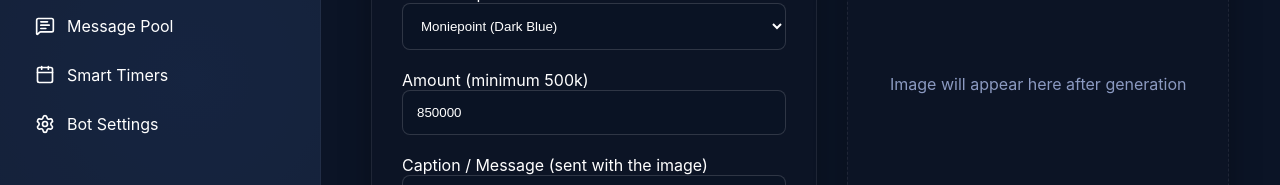
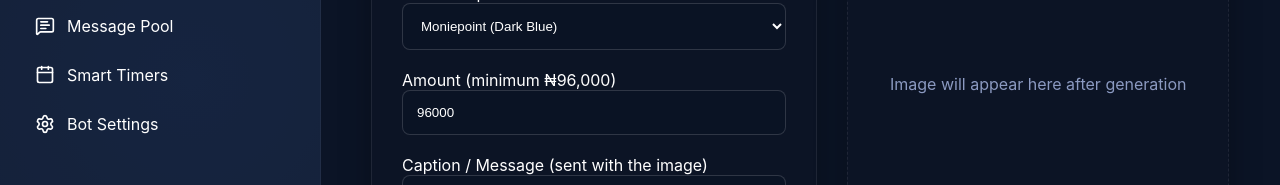
Before and after one commit to Muhamzy-ui/BankwalletAI, a React (Vite) app in the folder frontend/: page /posts in a window 1280 px wide. Shown: the part 321-506 px from the top of the page. Built offline with nearby package versions, Linux system fonts and the light colour scheme; no server answers; sample sign-in values are in the browser's storage.

Commit message:
Fix amount min to 96k in frontend and backend

```diff
--- a/frontend/src/pages/Posts.jsx
+++ b/frontend/src/pages/Posts.jsx
@@ -8,7 +8,7 @@ export default function Posts() {
     const [formData, setFormData] = useState({
         channel_id: searchParams.get('channel') || '',
         bank_type: 'moniepoint',
-        amount: 850000,
+        amount: 96000,
         caption: ''
     });
     const [previewImg, setPreviewImg] = useState(null);
@@ -61,12 +61,12 @@ export default function Posts() {
                             <option value="vfd">VFD / Rigo (Checkmark)</option>
                         </select>
 
-                        <label>Amount (minimum 500k)</label>
+                        <label>Amount (minimum ₦96,000)</label>
                         <input
                             type="number"
                             value={formData.amount}
                             onChange={(e) => setFormData({...formData, amount: parseFloat(e.target.value)})}
-                            min="500000"
+                            min="96000"
                             required
                         />
 
```
